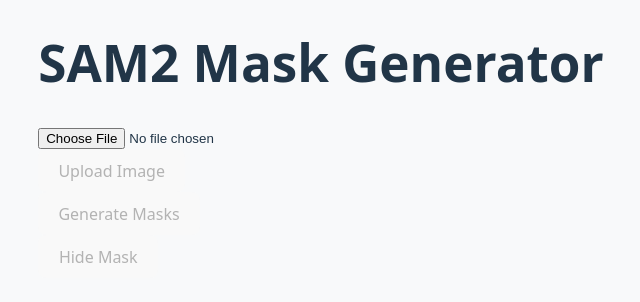
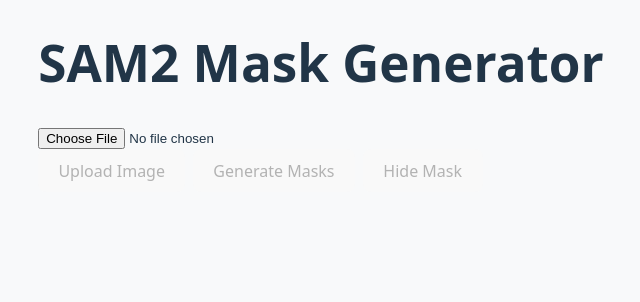
Before and after one commit to Ayush470/sam2-frontend, a React (Vite) app: page / in a window 1280 px wide. Shown: the top 302 px of the page, without its empty margins (319-959 px from the left). Built offline with nearby package versions, Linux system fonts and the light colour scheme.

Commit message:
Improved styling

```diff
--- a/src/App.jsx
+++ b/src/App.jsx
@@ -160,7 +160,7 @@
         <button
           onClick={uploadImage}
           disabled={!image || uploading || generating}
-          style={{ marginRight: 8, minWidth: "120px", display: "flex", alignItems: "center", justifyContent: "center" }}
+          style={{ marginRight: 8, minWidth: "120px" }}
         >
           {uploading ? (
             <ClipLoader color="#ffffff" size={16} />
@@ -171,7 +171,7 @@
         <button
           onClick={generateMasks}
           disabled={!imageId || uploading || generating}
-          style={{ marginRight: 8, minWidth: "120px", display: "flex", alignItems: "center", justifyContent: "center" }}
+          style={{ marginRight: 8, minWidth: "120px" }}
         >
           {generating ? (
             <ClipLoader color="#ffffff" size={16} />
@@ -182,7 +182,7 @@
         <button
           onClick={() => setShowMask((v) => !v)}
           disabled={!maskOverlay || fetchingMask}
-          style={{ minWidth: "120px", display: "flex", alignItems: "center", justifyContent: "center" }}
+          style={{ minWidth: "120px"}}
         >
           {fetchingMask ? (
             <ClipLoader color="#ffffff" size={16} />
```
